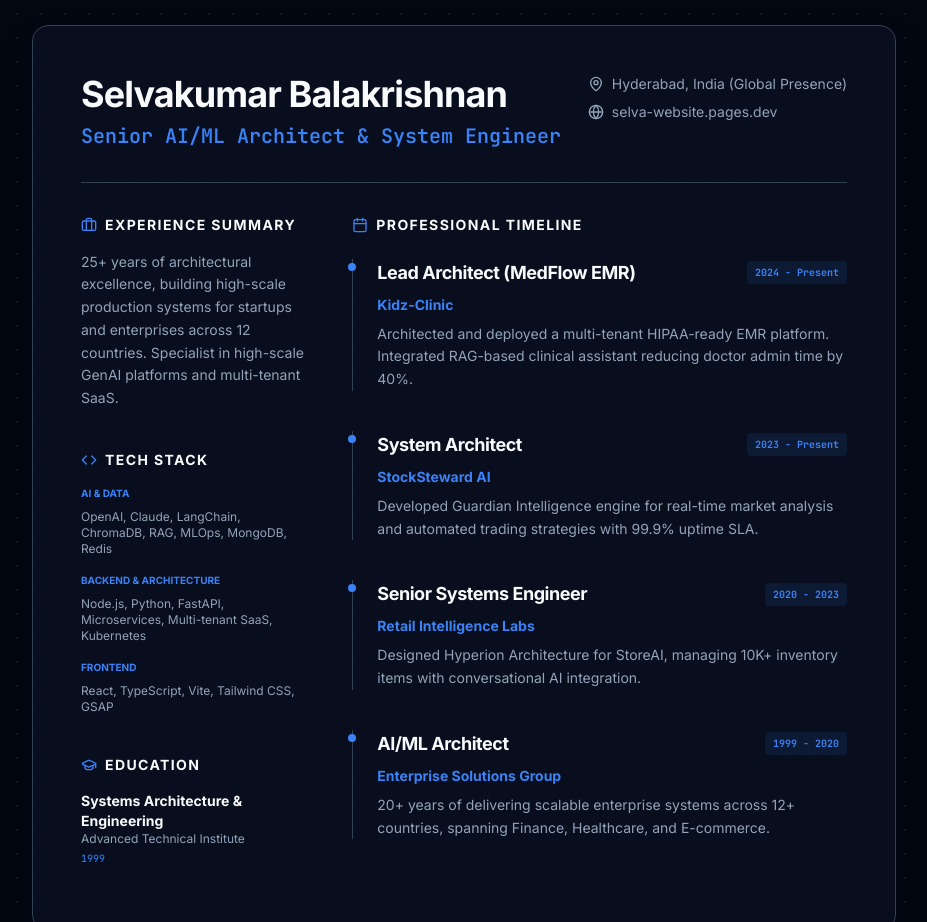
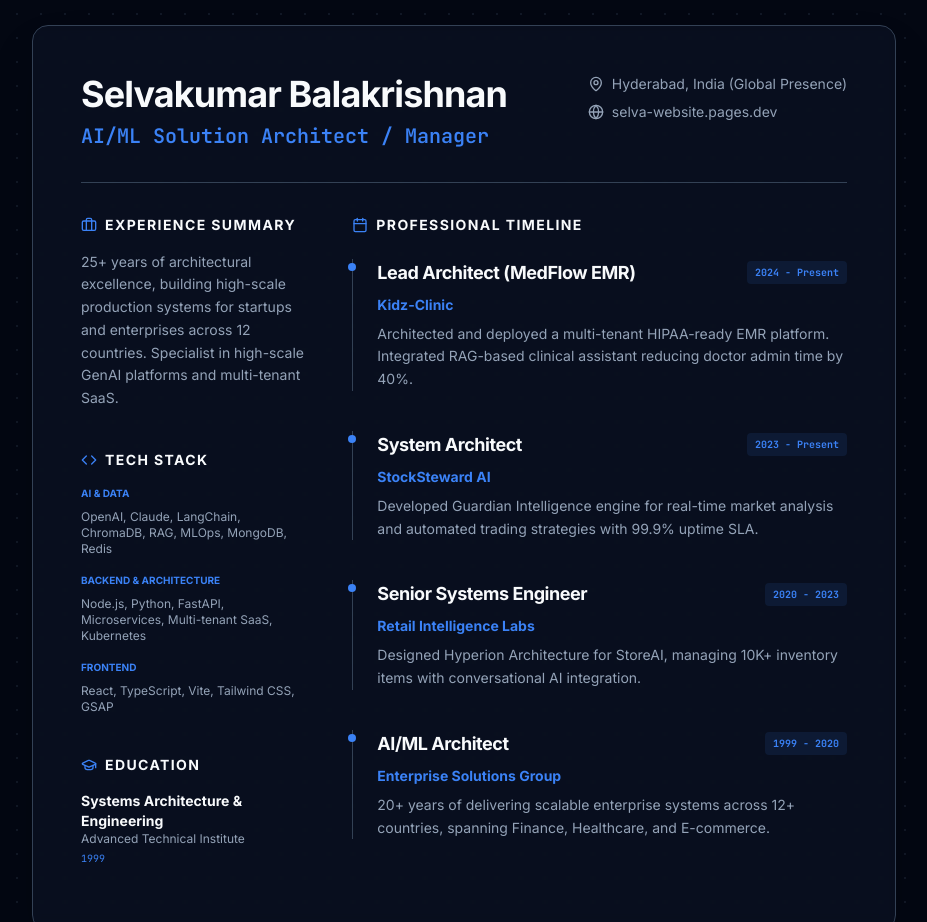
Before and after one commit to bselvakumaar/selva-website, a React (Vite) app: page / in a window 1280 px wide. Shown: the part 8220-9142 px from the top of the page, without its empty margins (176-1103 px from the left). Built offline with nearby package versions, Linux system fonts and the light colour scheme.

Commit message:
Design: Updated site headers with new professional title

```diff
--- a/src/sections/Resume.tsx
+++ b/src/sections/Resume.tsx
@@ -75,7 +75,7 @@
                     <div className="flex flex-col md:flex-row justify-between items-start gap-6 border-b border-prof-border pb-8 mb-8 print:border-black">
                         <div>
                             <h1 className="text-4xl font-extrabold text-prof-text mb-2 print:text-black">Selvakumar Balakrishnan</h1>
-                            <p className="text-xl text-prof-blue font-mono font-semibold print:text-black">Senior AI/ML Architect & System Engineer</p>
+                            <p className="text-xl text-prof-blue font-mono font-semibold print:text-black">AI/ML Solution Architect / Manager</p>
                         </div>
                         <div className="space-y-2 text-sm text-prof-slate print:text-black">
                             <div className="flex items-center gap-2">
```
